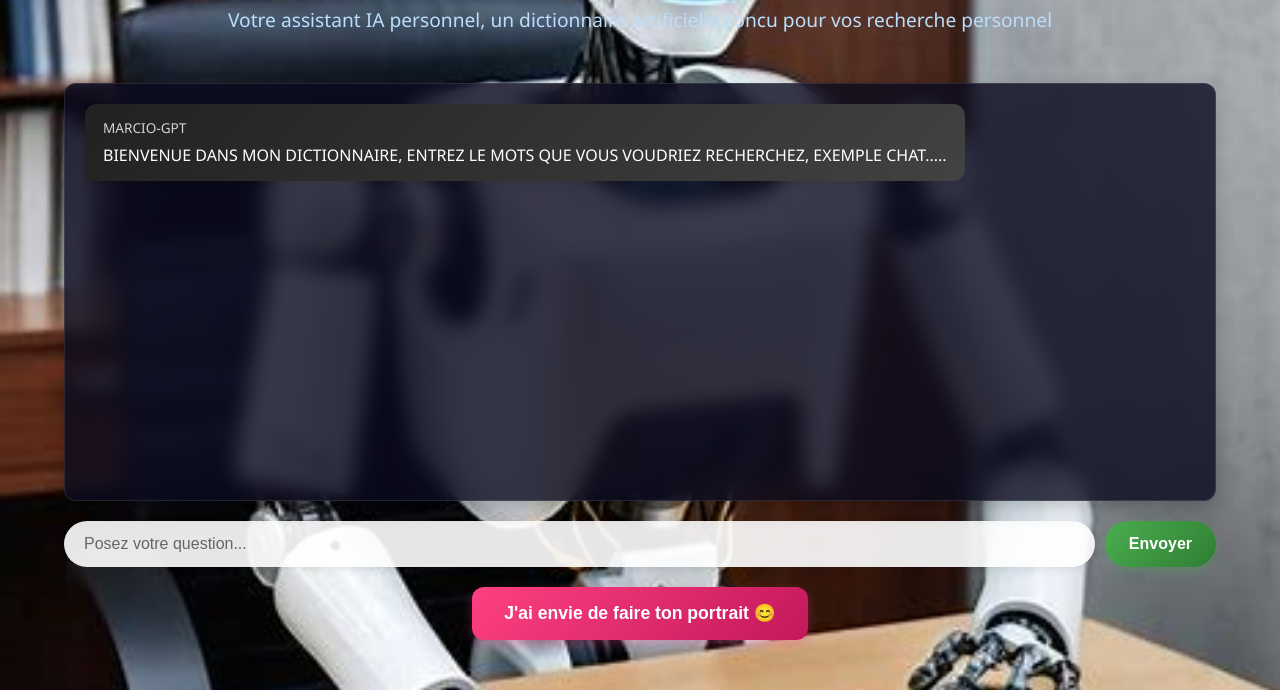
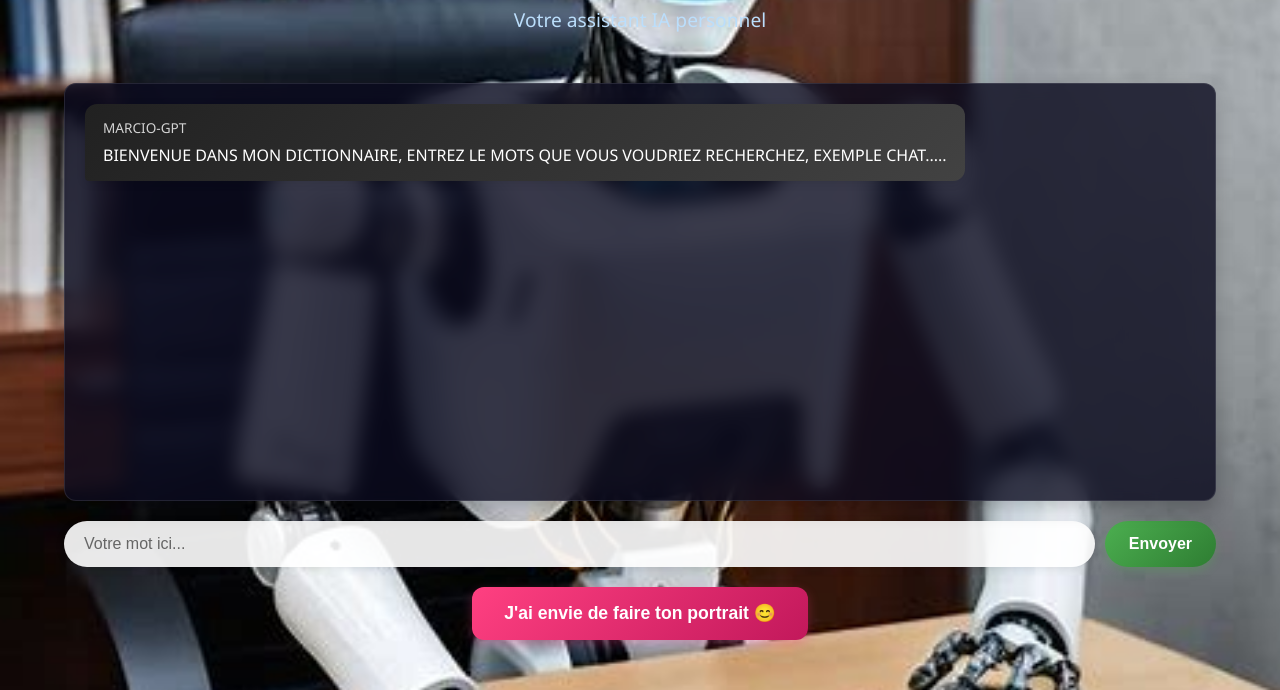
Before and after one commit to JARDO2003/marciogpt, a plain HTML site: page index.html in a window 1280 px wide. Shown: the part 110-800 px from the top of the page. Drawn offline with Linux system fonts and the light colour scheme.

Commit message:
Update index.html
s

```diff
--- a/index.html
+++ b/index.html
@@ -310,7 +310,7 @@
     <div class="container">
         <div class="app-header">
             <div id="logo">DUBONHEUR-ART </div>
-            <div class="subtitle">Votre assistant IA personnel, un dictionnaire artificielle concu pour vos recherche personnel</div>
+            <div class="subtitle">Votre assistant IA personnel</div>
         </div>
 
         <div id="chatBox" class="message-container">
@@ -318,7 +318,7 @@
         </div>
 
         <div class="input-container">
-            <input type="text" id="wordInput" placeholder="Posez votre question..." />
+            <input type="text" id="wordInput" placeholder="Votre mot ici..." />
             <button id="sendBtn">Envoyer</button>
         </div>
 
```
